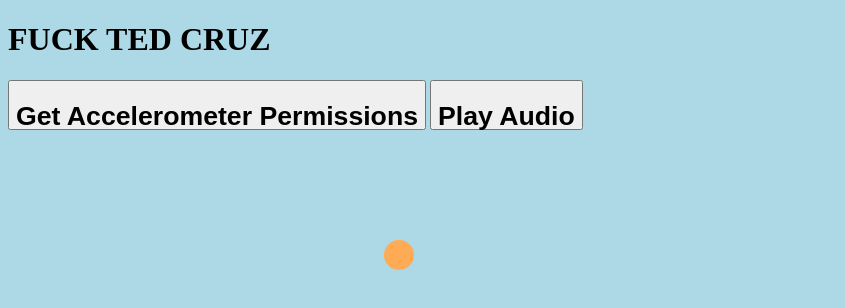
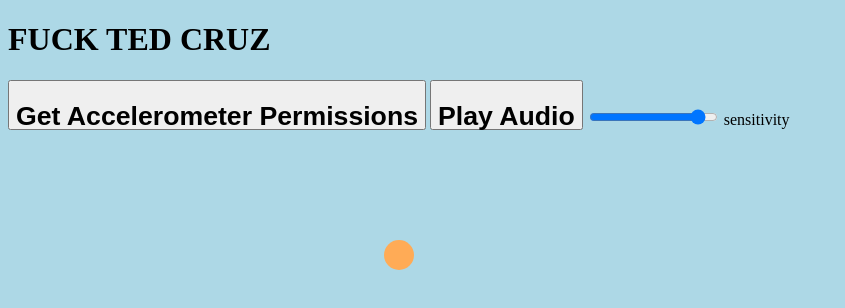
Before and after one commit to MrRorschach/fuck-cruz, a plain HTML site: page index.html in a window 1280 px wide. Shown: the whole page, without its empty margins (0-845 px from the left). Drawn offline with Linux system fonts and the light colour scheme.

Commit message:
Made a sensitivity input TO;DO make it work

```diff
--- a/index.html
+++ b/index.html
@@ -91,6 +91,8 @@
   <button id="audioPermsButton" style="height:50px;" onclick="getAudio()">
     <h1>Play Audio</h1>
   </button>
+  <input type="range" id="sensitivity" name="sensitivity" min="0" max="100" value="90" step="1">
+  <label for="sensitivity">sensitivity</label>
   <div class="indicatorDot" style="left:30%; top:30%;"></div>
 </body>
 
```
